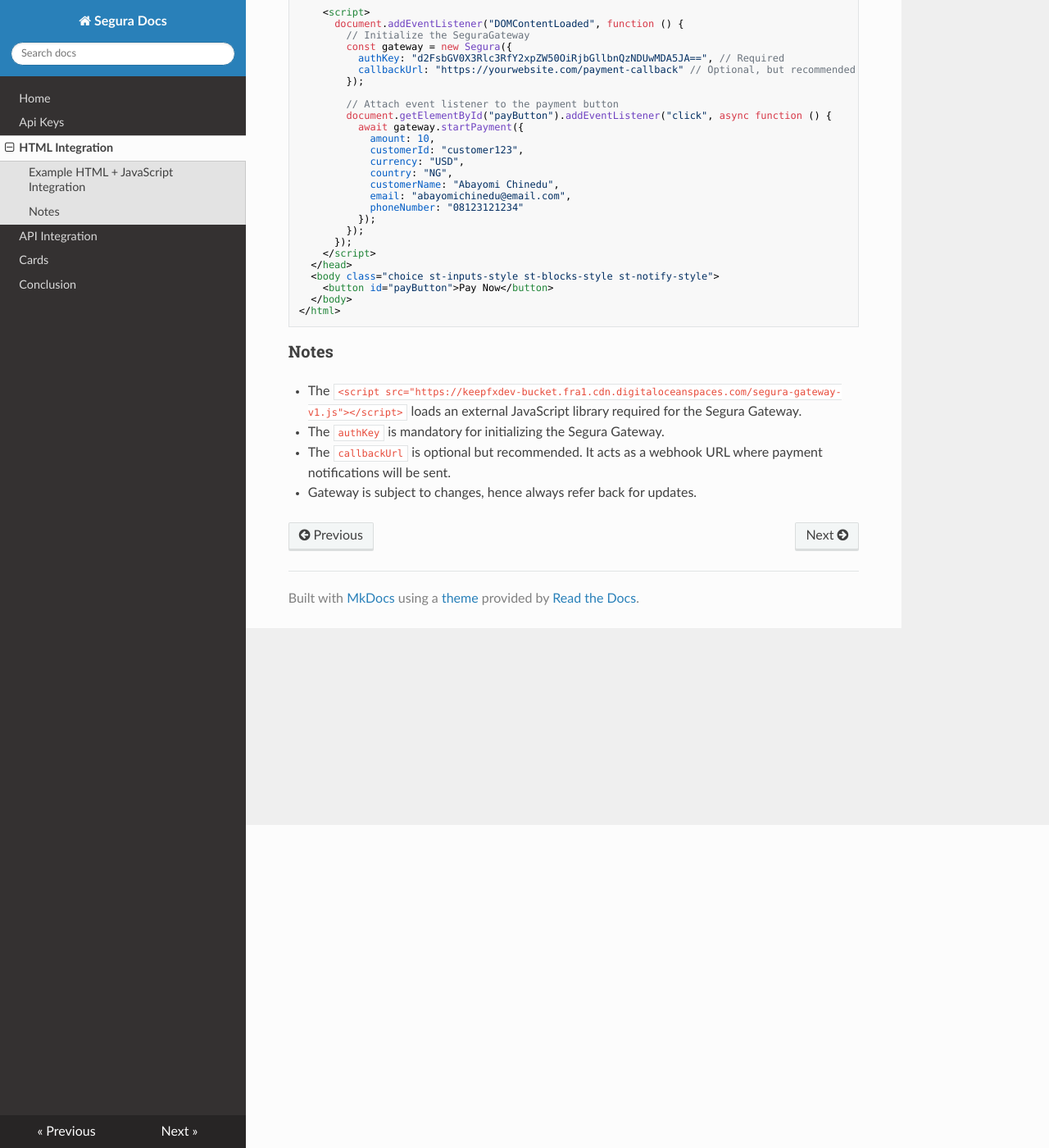
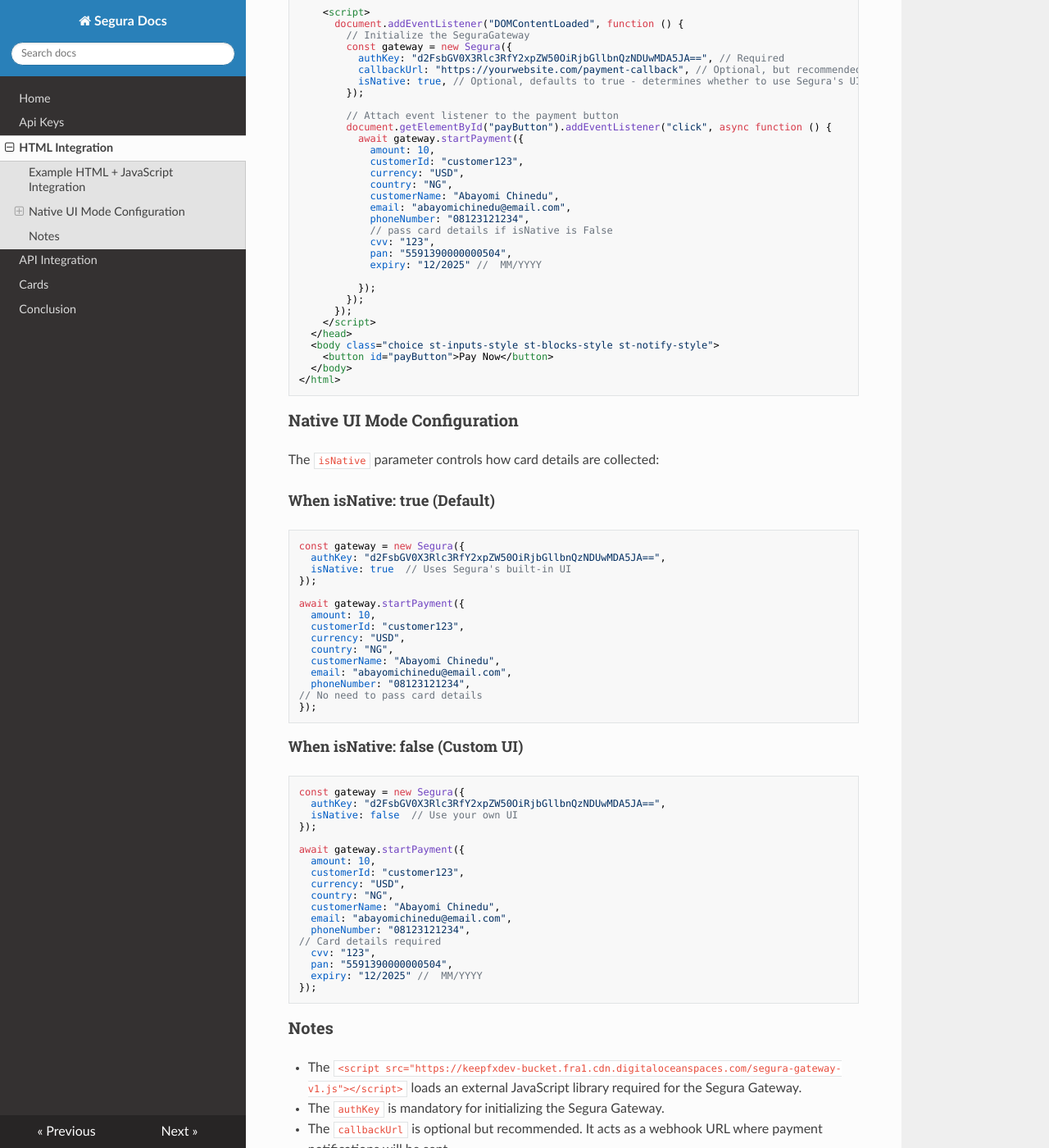
Before and after one commit to Noah-droid/segura, an MkDocs documentation site: the page built from docs/payments.md, in a window 1280 px wide and 1400 px high, scrolled down 394 px. Shown: the whole window at 82% size. Built offline with MkDocs 1.6.1, drawn with Linux system fonts in a browser that asks for light colours; nearby versions of some CDN libraries.

Commit message:
added isNative tags for payment UIs

````diff
--- a/docs/payments.md
+++ b/docs/payments.md
@@ -17,7 +17,8 @@ This documentation provides an example implementation of the Segura Gateway. Bel
         // Initialize the SeguraGateway
         const gateway = new Segura({
           authKey: "d2FsbGV0X3Rlc3RfY2xpZW50OiRjbGllbnQzNDUwMDA5JA==", // Required
-          callbackUrl: "https://yourwebsite.com/payment-callback" // Optional, but recommended for webhook notifications
+          callbackUrl: "https://yourwebsite.com/payment-callback", // Optional, but recommended for webhook notifications
+          isNative: true, // Optional, defaults to true - determines whether to use Segura's UI or handle it from your end
         });
 
         // Attach event listener to the payment button
@@ -29,7 +30,12 @@ This documentation provides an example implementation of the Segura Gateway. Bel
             country: "NG",
             customerName: "Abayomi Chinedu",
             email: "abayomichinedu@email.com",
-            phoneNumber: "08123121234"
+            phoneNumber: "08123121234",
+            // pass card details if isNative is False
+            cvv: "123",
+            pan: "5591390000000504",
+            expiry: "12/2025" //  MM/YYYY
+
           });
         });
       });
@@ -42,6 +48,52 @@ This documentation provides an example implementation of the Segura Gateway. Bel
 ```
 
 
+### Native UI Mode Configuration
+
+The `isNative` parameter controls how card details are collected:
+
+#### When isNative: true (Default)
+```javascript
+const gateway = new Segura({
+  authKey: "d2FsbGV0X3Rlc3RfY2xpZW50OiRjbGllbnQzNDUwMDA5JA==",
+  isNative: true  // Uses Segura's built-in UI
+});
+
+await gateway.startPayment({
+  amount: 10,
+  customerId: "customer123",
+  currency: "USD",
+  country: "NG",
+  customerName: "Abayomi Chinedu",
+  email: "abayomichinedu@email.com",
+  phoneNumber: "08123121234",
+// No need to pass card details
+});
+```
+
+#### When isNative: false (Custom UI)
+```javascript
+const gateway = new Segura({
+  authKey: "d2FsbGV0X3Rlc3RfY2xpZW50OiRjbGllbnQzNDUwMDA5JA==",
+  isNative: false  // Use your own UI
+});
+
+await gateway.startPayment({
+  amount: 10,
+  customerId: "customer123",
+  currency: "USD",
+  country: "NG",
+  customerName: "Abayomi Chinedu",
+  email: "abayomichinedu@email.com",
+  phoneNumber: "08123121234",
+// Card details required
+  cvv: "123",
+  pan: "5591390000000504",
+  expiry: "12/2025" //  MM/YYYY
+});
+```
+
+
 
 ### Notes
 - The `<script src="https://keepfxdev-bucket.fra1.cdn.digitaloceanspaces.com/segura-gateway-v1.js"></script>` loads an external JavaScript library required for the Segura Gateway.
````
